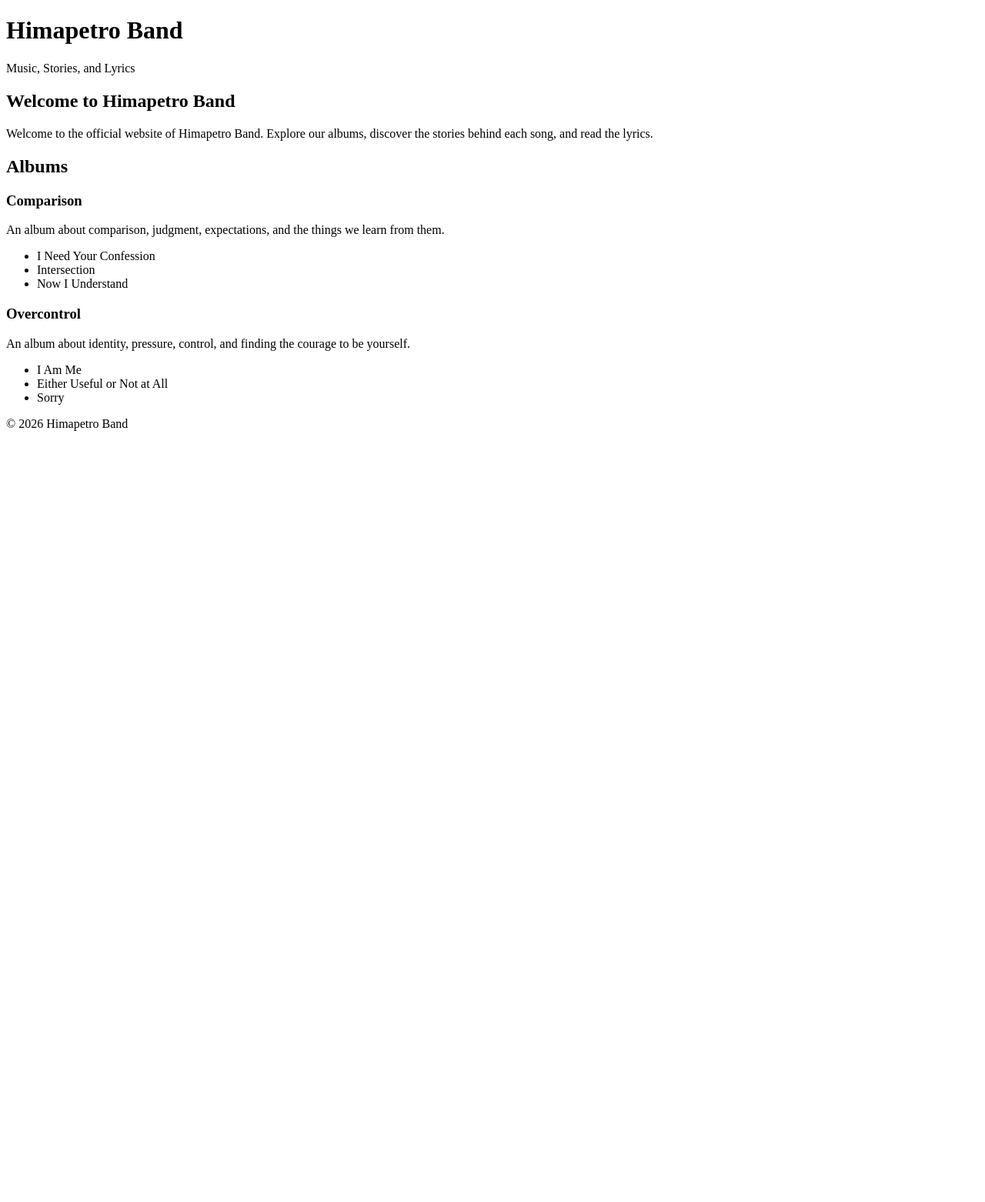
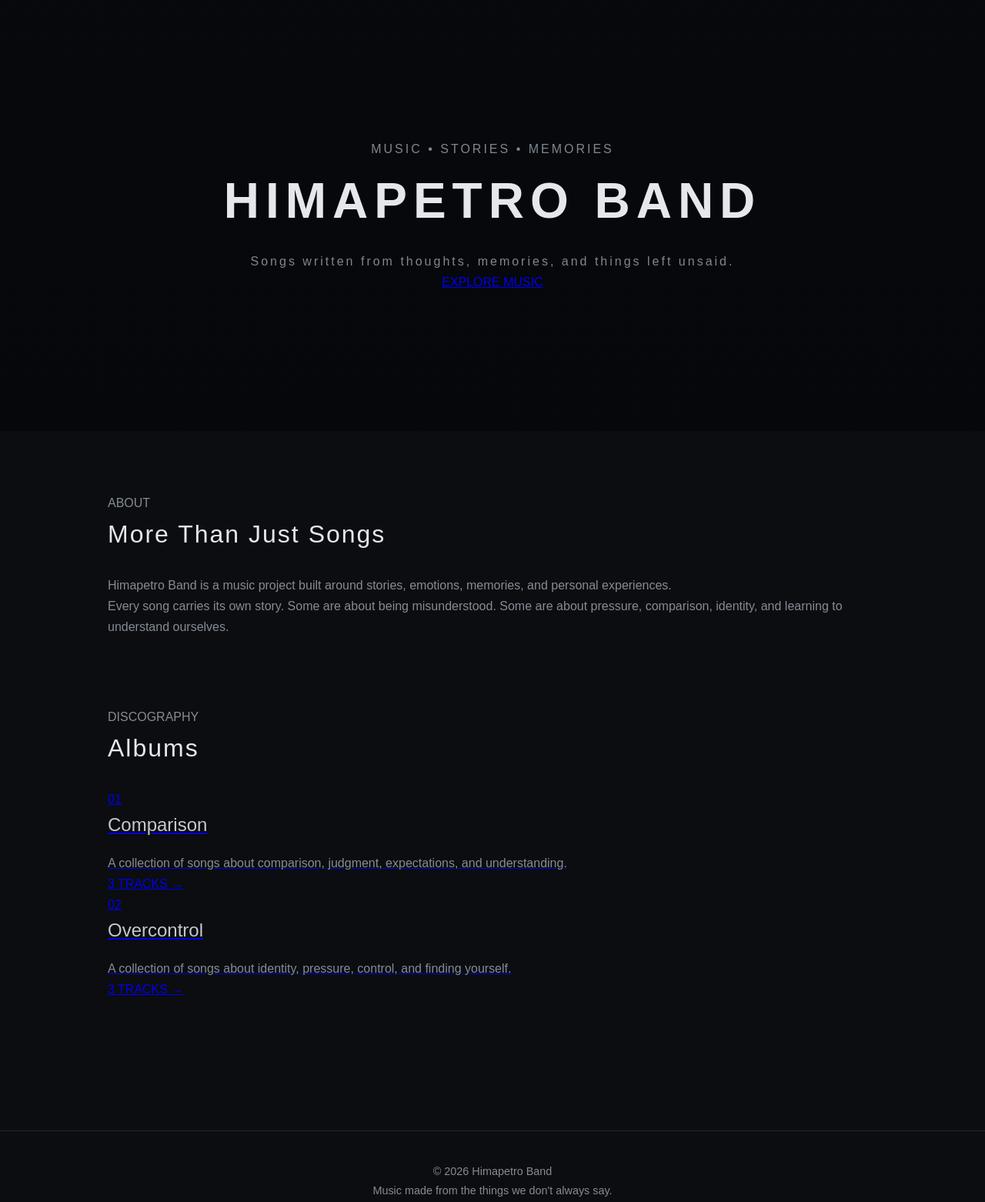
Before and after one commit to edwincasvary896-collab/himapetro-band, a plain HTML site: page index.html in a window 1280 px wide. Shown: the whole page at 77% size. Before the commit the page ends 800 px from the top, so only its background shows below. Drawn offline with Linux system fonts and the light colour scheme.

Commit message:
Update index.html

```diff
--- a/index.html
+++ b/index.html
@@ -1,74 +1,184 @@
 <!DOCTYPE html>
 <html lang="en">
+
 <head>
+
     <meta charset="UTF-8">
-    <meta name="viewport" content="width=device-width, initial-scale=1.0">
+
+    <meta name="viewport"
+          content="width=device-width, initial-scale=1.0">
 
     <title>Himapetro Band</title>
+
+    <link rel="stylesheet" href="style.css">
+
 </head>
+
 
 <body>
 
-    <header>
-        <h1>Himapetro Band</h1>
-        <p>Music, Stories, and Lyrics</p>
+
+    <!-- =========================
+         HERO
+         ========================= -->
+
+    <header class="hero">
+
+        <div class="hero-content">
+
+            <p class="subtitle">
+                MUSIC • STORIES • MEMORIES
+            </p>
+
+            <h1>
+                HIMAPETRO BAND
+            </h1>
+
+            <p class="hero-description">
+                Songs written from thoughts,
+                memories, and things left unsaid.
+            </p>
+
+            <a href="#albums" class="hero-button">
+                EXPLORE MUSIC
+            </a>
+
+        </div>
+
     </header>
+
+
+
+    <!-- =========================
+         ABOUT
+         ========================= -->
 
     <main>
 
-        <section>
-            <h2>Welcome to Himapetro Band</h2>
+        <section class="about">
+
+            <p class="section-label">
+                ABOUT
+            </p>
+
+            <h2>
+                More Than Just Songs
+            </h2>
 
             <p>
-                Welcome to the official website of Himapetro Band.
-                Explore our albums, discover the stories behind each song,
-                and read the lyrics.
+                Himapetro Band is a music project built around
+                stories, emotions, memories, and personal experiences.
             </p>
+
+            <p>
+                Every song carries its own story.
+                Some are about being misunderstood.
+                Some are about pressure, comparison,
+                identity, and learning to understand ourselves.
+            </p>
+
         </section>
 
 
-        <section>
-            <h2>Albums</h2>
 
-            <article>
-                <h3>Comparison</h3>
+        <!-- =========================
+             ALBUMS
+             ========================= -->
 
-                <p>
-                    An album about comparison, judgment,
-                    expectations, and the things we learn from them.
-                </p>
+        <section id="albums" class="albums">
 
-                <ul>
-                    <li>I Need Your Confession</li>
-                    <li>Intersection</li>
-                    <li>Now I Understand</li>
-                </ul>
-            </article>
+            <p class="section-label">
+                DISCOGRAPHY
+            </p>
+
+            <h2>
+                Albums
+            </h2>
 
 
-            <article>
-                <h3>Overcontrol</h3>
+            <!-- COMPARISON -->
 
-                <p>
-                    An album about identity, pressure,
-                    control, and finding the courage to be yourself.
-                </p>
+            <a href="albums/comparison.html"
+               class="album-card">
 
-                <ul>
-                    <li>I Am Me</li>
-                    <li>Either Useful or Not at All</li>
-                    <li>Sorry</li>
-                </ul>
-            </article>
+                <div class="album-number">
+                    01
+                </div>
+
+                <div class="album-info">
+
+                    <h3>
+                        Comparison
+                    </h3>
+
+                    <p>
+                        A collection of songs about comparison,
+                        judgment, expectations, and understanding.
+                    </p>
+
+                    <span>
+                        3 TRACKS →
+                    </span>
+
+                </div>
+
+            </a>
+
+
+
+            <!-- OVERCONTROL -->
+
+            <a href="albums/overcontrol.html"
+               class="album-card">
+
+                <div class="album-number">
+                    02
+                </div>
+
+                <div class="album-info">
+
+                    <h3>
+                        Overcontrol
+                    </h3>
+
+                    <p>
+                        A collection of songs about identity,
+                        pressure, control, and finding yourself.
+                    </p>
+
+                    <span>
+                        3 TRACKS →
+                    </span>
+
+                </div>
+
+            </a>
 
         </section>
+
 
     </main>
 
 
+
+    <!-- =========================
+         FOOTER
+         ========================= -->
+
     <footer>
-        <p>&copy; 2026 Himapetro Band</p>
+
+        <p>
+            © 2026 Himapetro Band
+        </p>
+
+        <p>
+            Music made from the things
+            we don't always say.
+        </p>
+
     </footer>
 
+
 </body>
+
 </html>
```
